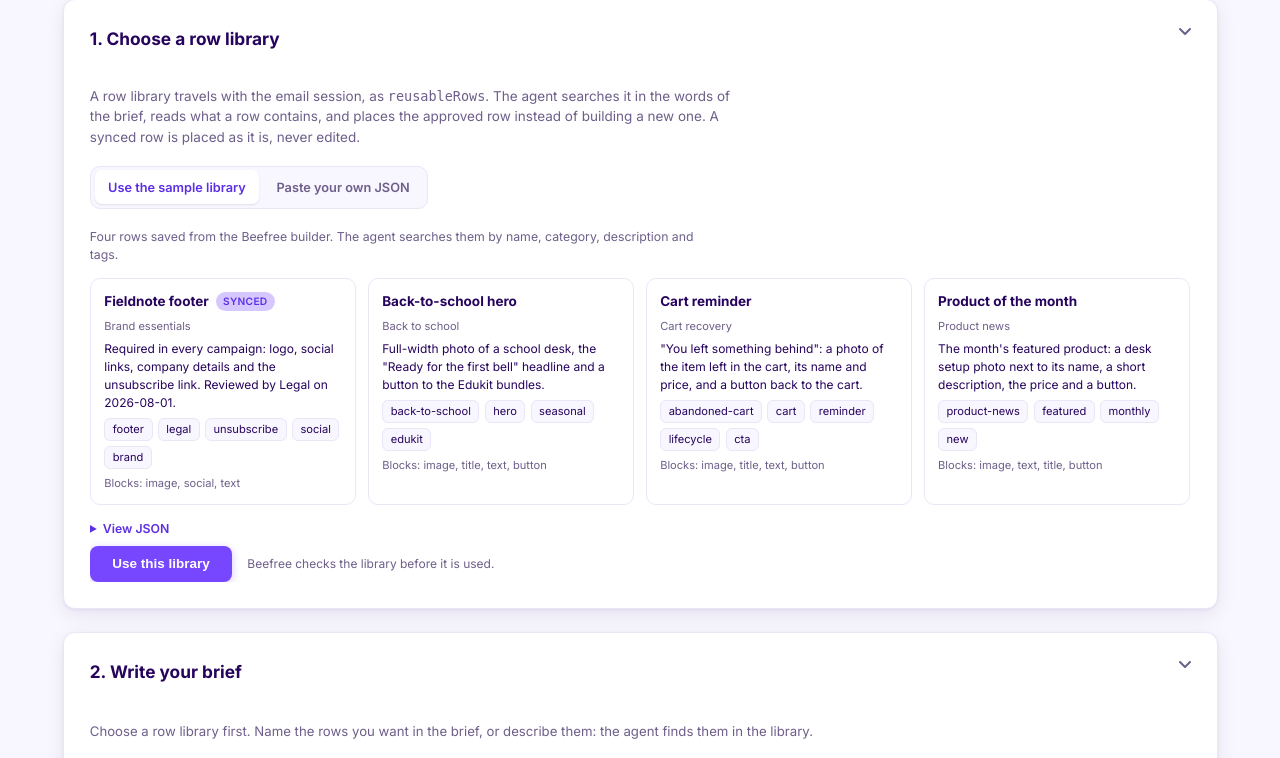
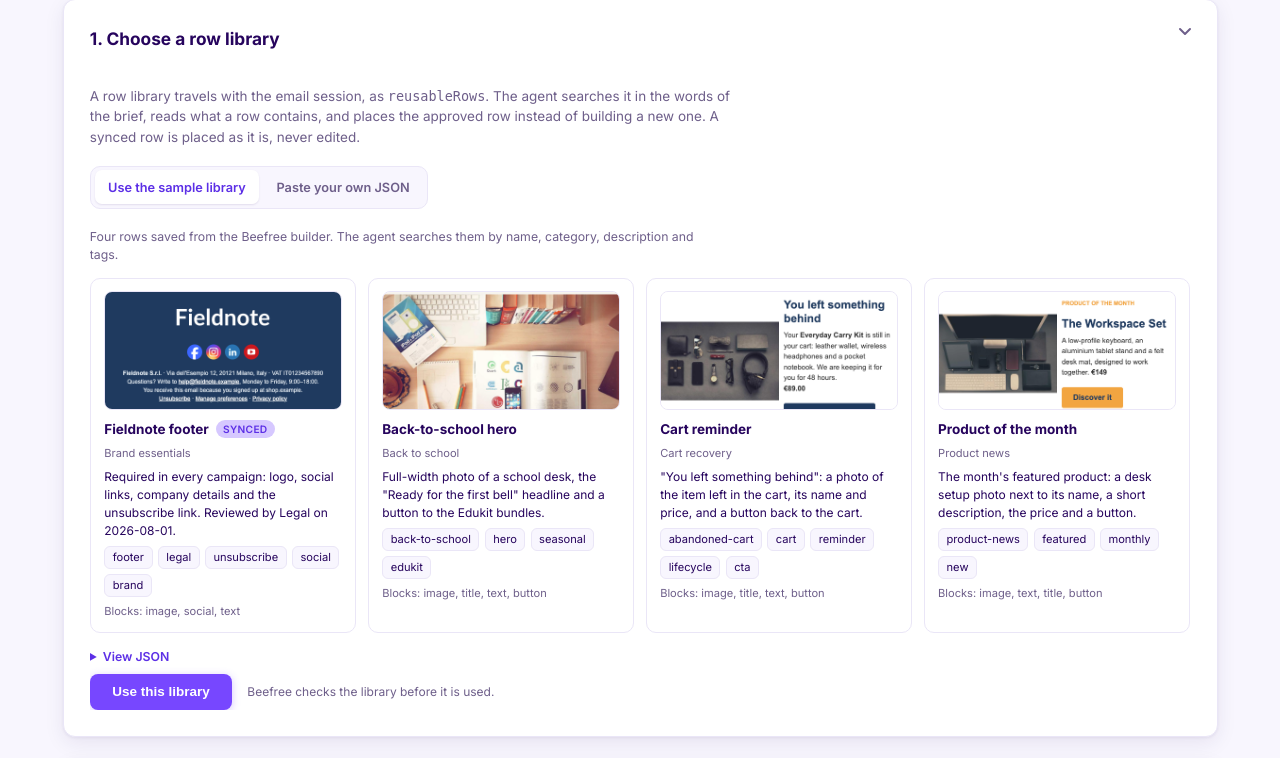
Before and after one commit to BeefreeSDK/beefree-sdk-mcp-v2-example-demo, a FastAPI app: page /rows in a window 1280 px wide. Shown: the part 155-913 px from the top of the page. Run offline with FastAPI, Linux system fonts and the light colour scheme; data that the repository does not hold is empty; some libraries are stand-ins or nearby versions.

Commit message:
feat: previews of the sample reusable rows
Each sample row card shows a screenshot of the row, at the same scale and cut
at the bottom. Text fields no longer stack an outline on their focus ring.

Co-Authored-By: Claude Opus 5.5 <noreply@anthropic.com>

```diff
--- a/app/rows.py
+++ b/app/rows.py
@@ -17,6 +17,9 @@ from pathlib import Path
 SAMPLE_LIBRARY = {
     "entries": json.loads((Path(__file__).parent / "data" / "sample-reusable-rows.json").read_text()),
 }
+
+# A screenshot of each sample row, named after its slug.
+PREVIEWS = Path(__file__).parent.parent / "static" / "img" / "rows"
 
 BLOCK_NAMES = {
     "text": "text", "paragraph": "text", "heading": "title", "title": "title", "list": "list",
@@ -53,6 +56,12 @@ def _blocks(row: dict) -> list[str]:
     return seen
 
 
+def _preview(slug) -> str | None:
+    if not isinstance(slug, str) or not slug or "/" in slug or slug.startswith("."):
+        return None
+    return f"/static/img/rows/{slug}.png" if (PREVIEWS / f"{slug}.png").is_file() else None
+
+
 def library_cards(library: dict) -> list[dict]:
     """What the page shows for each row of a library."""
     cards = []
@@ -65,6 +74,7 @@ def library_cards(library: dict) -> list[dict]:
             "tags": tags_of(metadata.get("tags")),
             "synced": row.get("synced") is True,
             "blocks": _blocks(row),
+            "preview": _preview(metadata.get("slug")),
         })
     return cards
 
--- a/static/rows.css
+++ b/static/rows.css
@@ -11,6 +11,12 @@
   background: var(--surface); display: flex; flex-direction: column; gap: .4rem;
 }
 .rw-row p { margin: 0; }
+/* As tall as the shortest screenshot (the footer, 2:1), so none is enlarged; taller ones are cut at the bottom. */
+.rw-preview {
+  aspect-ratio: 2 / 1; overflow: hidden; margin-bottom: .2rem;
+  border: 1px solid var(--border); border-radius: 8px; background: #fff;
+}
+.rw-preview img { display: block; width: 100%; height: auto; }
 .rw-row-name { font-weight: 700; font-size: .9rem; display: flex; align-items: center; gap: .45rem; flex-wrap: wrap; }
 .rw-row-desc { font-size: .8rem; color: var(--text); }
 .rw-row-meta { font-size: .74rem; color: var(--text-muted); }
--- a/static/style.css
+++ b/static/style.css
@@ -2386,10 +2386,8 @@ html { scroll-behavior: smooth; }
 /* One visible keyboard focus style everywhere */
 :focus-visible { outline: 2px solid var(--primary); outline-offset: 2px; }
 .site-header :focus-visible { outline-color: var(--accent); }
-textarea:focus-visible, select:focus-visible, input:focus-visible {
-  outline: 2px solid var(--primary);
-  outline-offset: 0;
-}
+/* Fields already show focus with their border and ring */
+textarea:focus-visible, select:focus-visible, input:focus-visible { outline: none; }
 
 .visually-hidden {
   position: absolute !important;
--- a/templates/rows.html
+++ b/templates/rows.html
@@ -17,7 +17,7 @@
   <script src="/static/tokens.js"></script>
   <script src="/static/ui.js"></script>
   <link rel="stylesheet" href="/static/brand.css" />
-  <link rel="stylesheet" href="/static/rows.css" />
+  <link rel="stylesheet" href="/static/rows.css?v=3" />
 </head>
 <body>
 
@@ -108,6 +108,7 @@
             <ul class="rw-rows" aria-label="Rows in the sample library">
               {% for row in sample_rows %}
               <li class="rw-row">
+                {% if row.preview %}<div class="rw-preview"><img src="{{ row.preview }}" alt="Preview of the {{ row.name }} row" loading="lazy" /></div>{% endif %}
                 <p class="rw-row-name">
                   {{ row.name }}
                   {% if row.synced %}<span class="rw-badge" title="Placed as it is, never edited">Synced</span>{% endif %}
```
Also changed, not shown: tests/test_rows.py (+5 -0 lines), static/img/rows/back-to-school-hero.png (added), static/img/rows/cart-reminder.png (added), static/img/rows/fieldnote-footer.png (added), static/img/rows/product-of-the-month.png (added).
